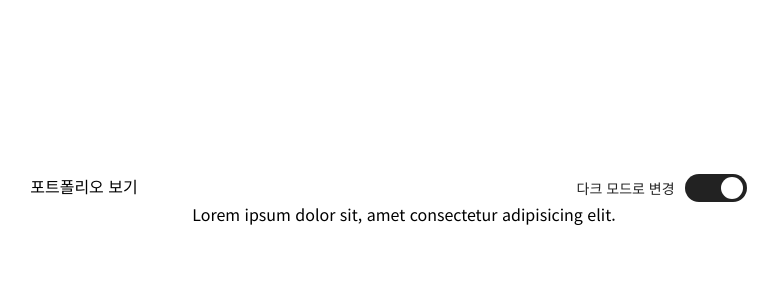
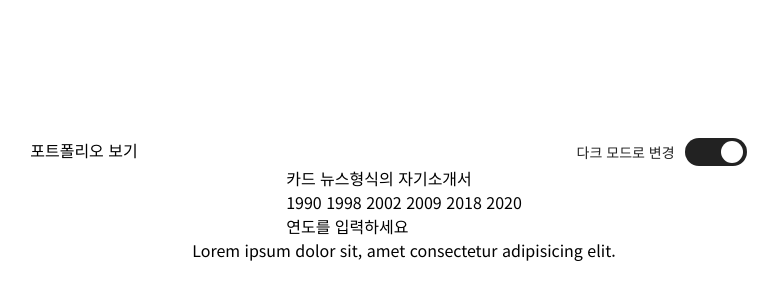
Before and after one commit to rukeni/RESUME, a React app: page /resume in a window 1280 px wide. Shown: the part 200-500 px from the top of the page, without its empty margins (236-1014 px from the left). Built offline with nearby package versions, Linux system fonts and the light colour scheme.

Commit message:
새로운기능 : check하게 되면 깊어지는 recursive 라우팅 추가

```diff
--- a/src/index.jsx
+++ b/src/index.jsx
@@ -6,6 +6,7 @@ import './styles/tailwind.css';
 import App from './pages';
 import Login from './pages/Login';
 import Portfolio from './pages/Portfolio';
+import Resume from './pages/Resume';
 import Global from './context/globalContext';
 import GlobalProvider from './context/GlobalState';
 import PageContainer from './components/PageContainer';
@@ -34,6 +35,7 @@ ReactDOM.render(
                 />
                 <Redirect to="/" />
                 <Route exact path="/" component={Portfolio} />
+                <Route path="/resume/:year" component={Resume} />
               </Router>
             )
             : (
@@ -46,6 +48,8 @@ ReactDOM.render(
                 />
                 <Route exact path="/" component={App} />
                 <Route exact path="/login" component={Login} />
+                <Route exact path="/resume" component={Resume} />
+                <Route path="/resume/:year" component={Resume} />
               </Router>
             ) }
           <Footer />
--- /dev/null
+++ b/src/pages/Resume/index.jsx
@@ -0,0 +1,43 @@
+import React from 'react';
+
+import { useParams, Link } from 'react-router-dom';
+// TODO: 인풋체크 표시를 하면 해당 연도들은 전부 보여주는 로직
+const index = () => {
+  const history = [
+    { year: 1990, desc: '태어남' },
+    { year: 1998, desc: '초등학교' },
+    { year: 2002, desc: '2002년 월드컵' },
+    { year: 2009, desc: '수능' },
+    { year: 2018, desc: '개발자 시작' },
+    { year: 2020, desc: '현재' },
+  ];
+  const { year } = useParams();
+  return (
+    <div>
+      카드 뉴스형식의 자기소개서
+      <ul>
+        { history.map((el) => (
+          <span key={el.year}>
+            <Link to={`/resume/${el.year}`}>
+              {' '}
+              { el.year }
+              {' '}
+            </Link>
+          </span>
+        ))}
+      </ul>
+      <p>
+        { year ? (
+          `${year}년`) : '연도를 입력하세요' }
+      </p>
+      <p>
+        { +year < 1990 ? (
+          <p>태어나기 이전임</p>
+        ) : ''}
+
+      </p>
+    </div>
+  );
+};
+
+export default index;
```
